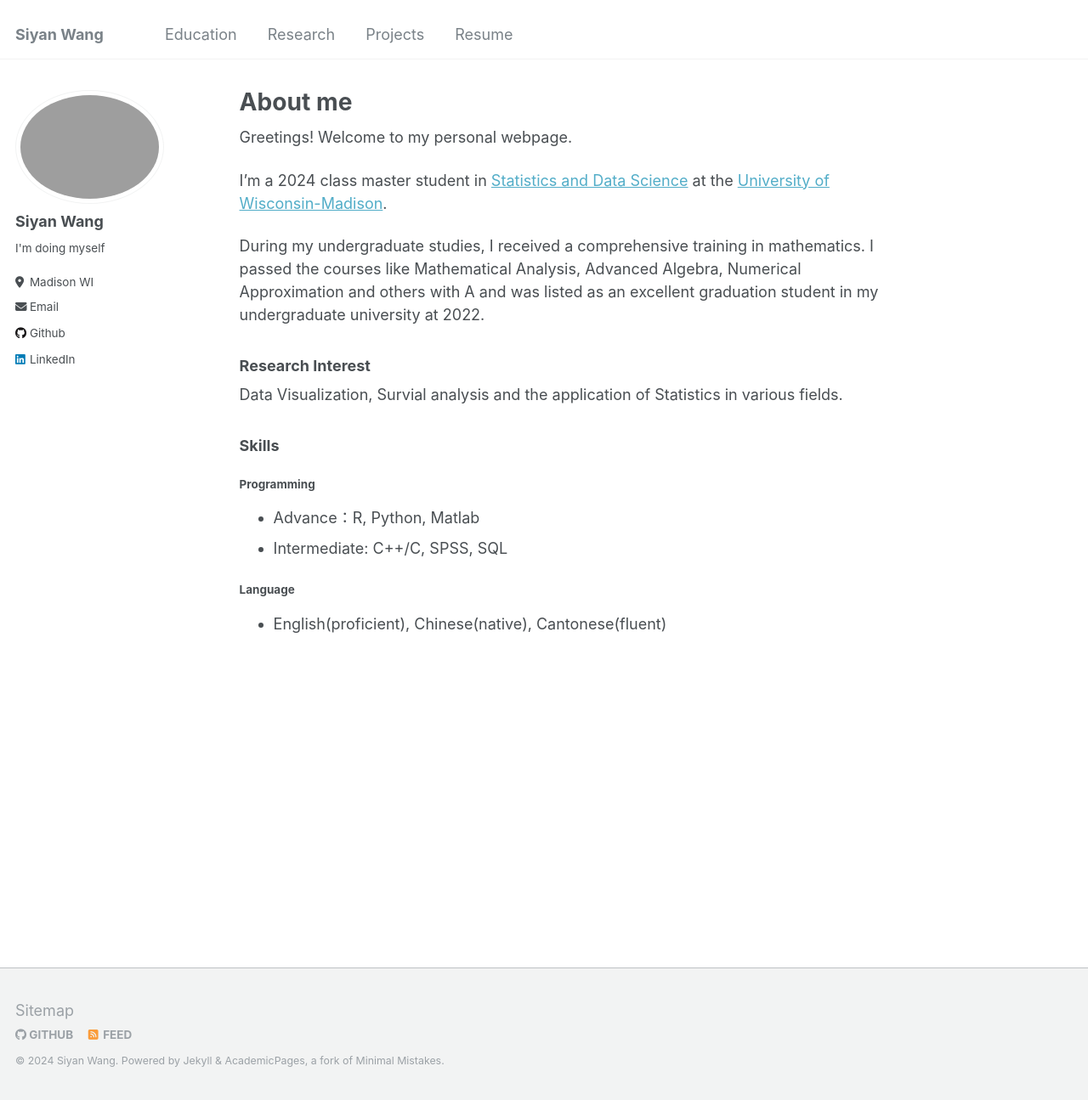
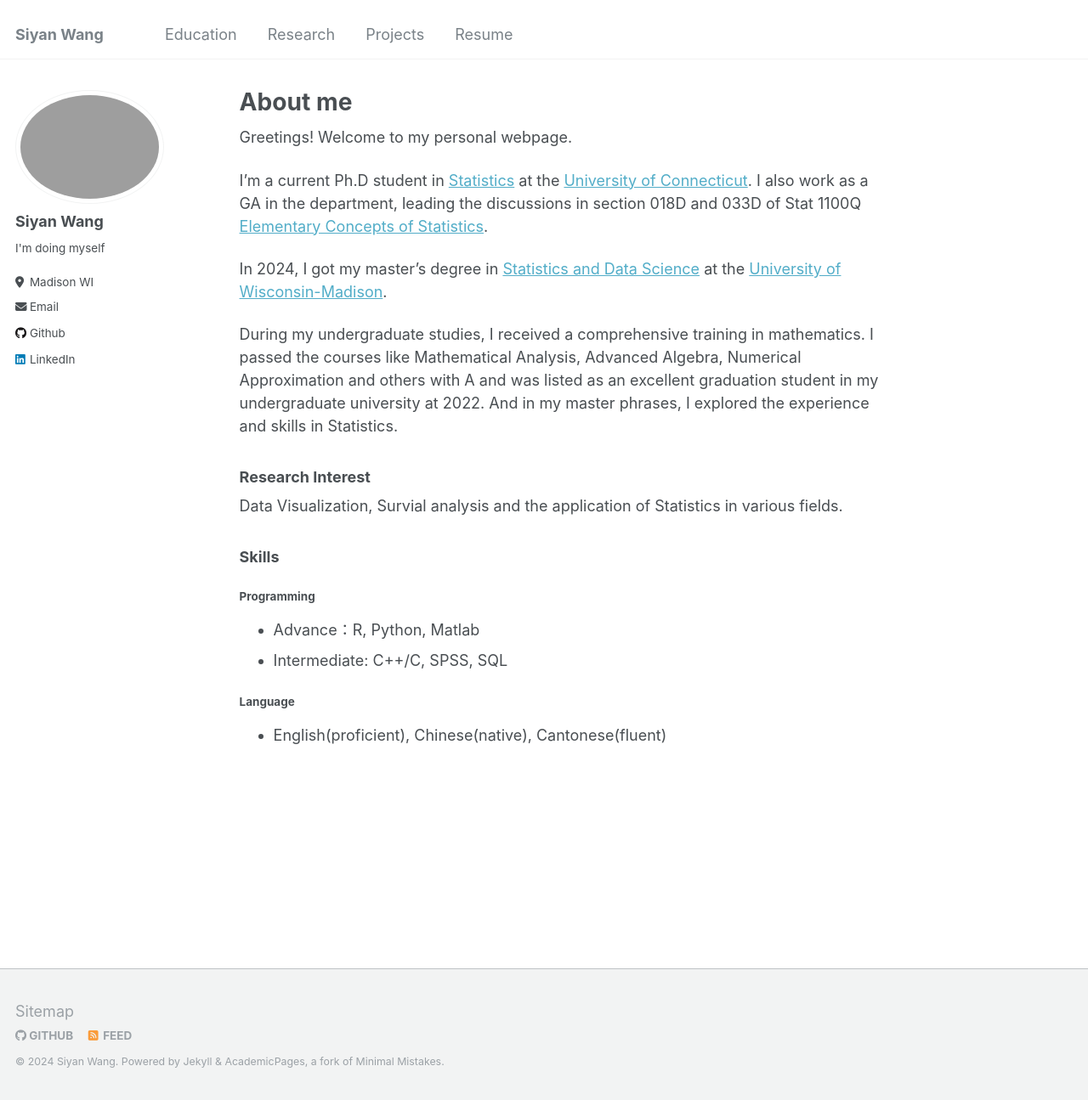
Before and after one commit to siyanwang123/siyanwang123.github.io, a Jekyll site: the page built from _pages/about.md, in a window 1280 px wide and 1295 px high. Shown: the whole window at 85% size. Built offline with Jekyll 4.4.1, drawn with Linux system fonts in a browser that asks for light colours.

Commit message:
Update about.md

```diff
--- a/_pages/about.md
+++ b/_pages/about.md
@@ -9,9 +9,11 @@ redirect_from:
 
 Greetings! Welcome to my personal webpage.
 
-I'm a 2024 class master student in [Statistics and Data Science](https://guide.wisc.edu/graduate/statistics/statistics-ms/statistics-statistics-data-science-ms/) at the [University of Wisconsin-Madison](https://www.wisc.edu/).
+I'm a current Ph.D student in [Statistics](https://statistics.uconn.edu/) at the [University of Connecticut](https://uconn.edu/). I also work as a GA in the department, leading the discussions in section 018D and 033D of Stat 1100Q [Elementary Concepts of Statistics](https://statistics.uconn.edu/undergraduate/courses/course/STAT/1100Q/).
 
-During my undergraduate studies, I received a comprehensive training in mathematics. I passed the courses like Mathematical Analysis, Advanced Algebra, Numerical Approximation and others with A and was listed as an excellent graduation student in my undergraduate university at 2022.
+In 2024, I got my master's degree in [Statistics and Data Science](https://guide.wisc.edu/graduate/statistics/statistics-ms/statistics-statistics-data-science-ms/) at the [University of Wisconsin-Madison](https://www.wisc.edu/).
+
+During my undergraduate studies, I received a comprehensive training in mathematics. I passed the courses like Mathematical Analysis, Advanced Algebra, Numerical Approximation and others with A and was listed as an excellent graduation student in my undergraduate university at 2022. And in my master phrases, I explored the experience and skills in Statistics.
 
 ### Research Interest
 Data Visualization, Survial analysis and the application of Statistics in various fields.
```
